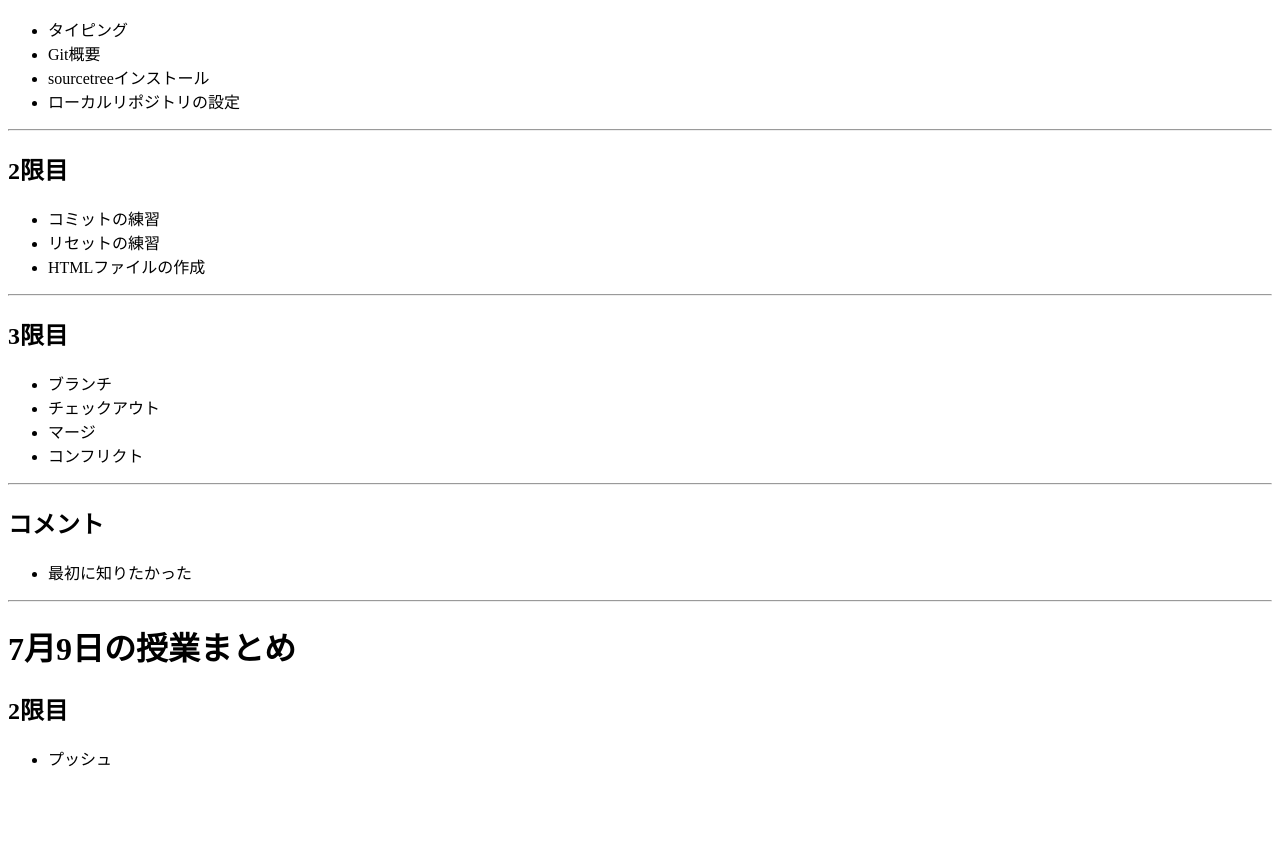
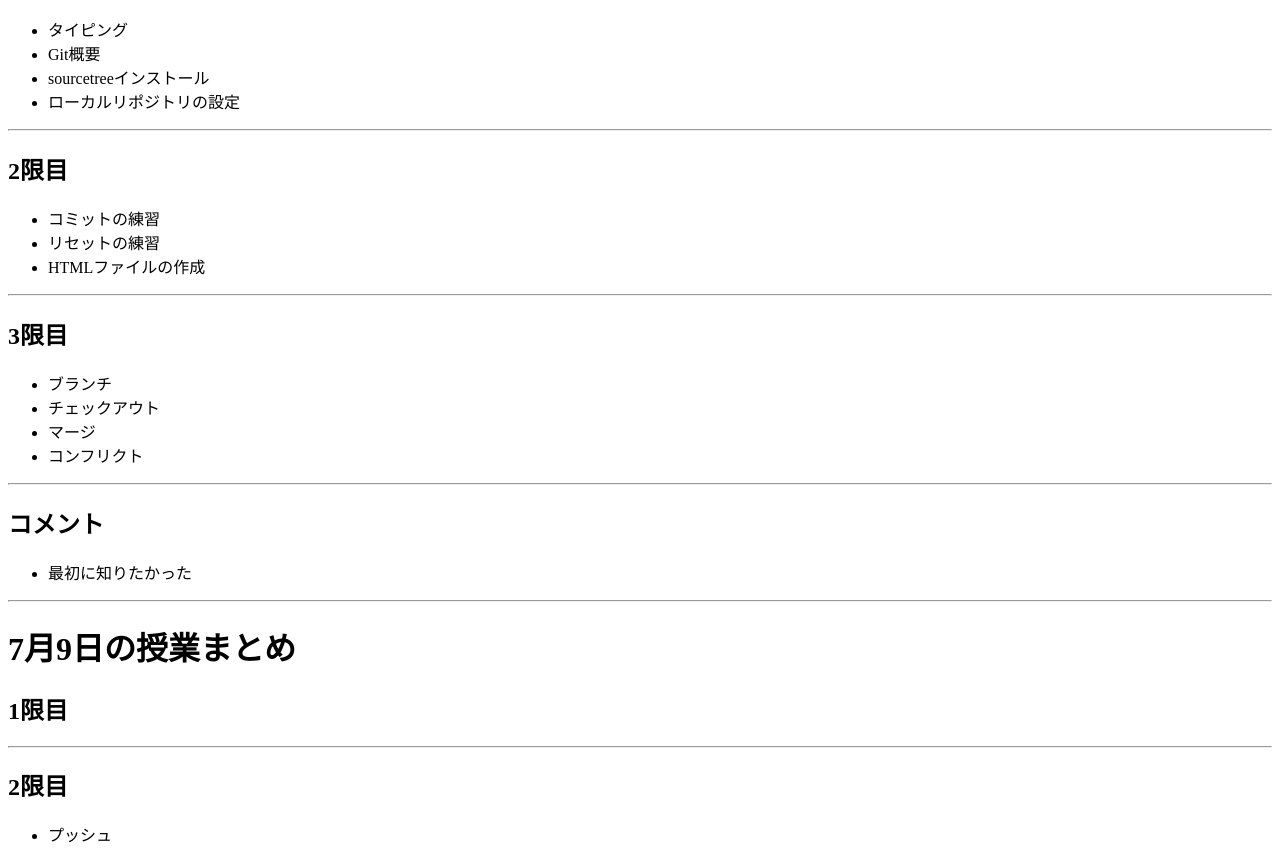
Before and after one commit to asa11111111/example02, a plain HTML site: page index.html in a window 1280 px wide. Shown: the part 113-975 px from the top of the page. Before the commit the page ends 899 px from the top, so only its background shows below. Drawn offline with Linux system fonts and the light colour scheme.

Commit message:
12回目のコミット(12th Commit)

```diff
--- a/index.html
+++ b/index.html
@@ -40,6 +40,8 @@
     <hr>
 
     <h1>7月9日の授業まとめ</h1>
+    <h2>1限目</h2>
+    <hr>
     <h2>2限目</h2>
     <ul>
         <li>プッシュ</li>
```
